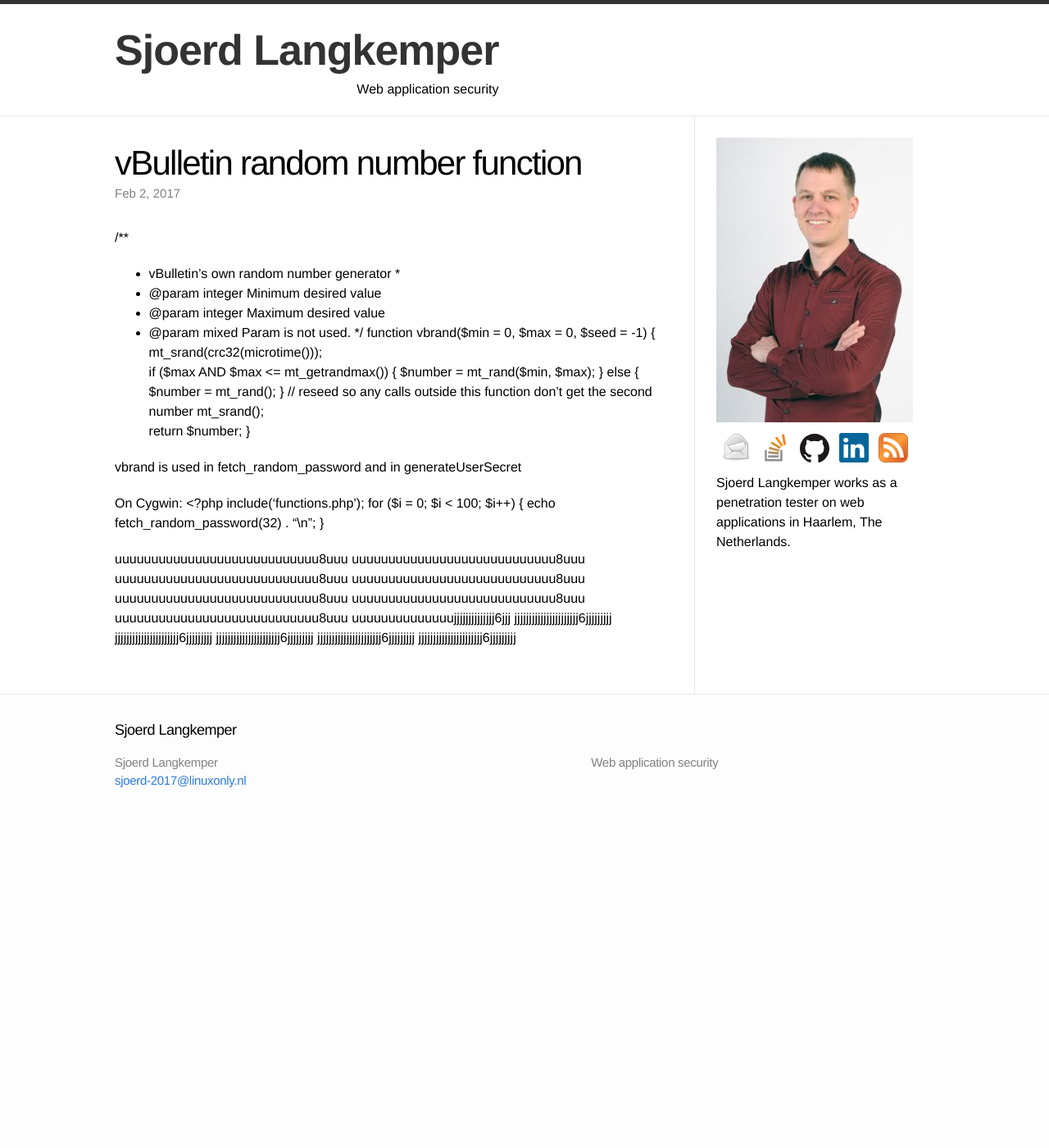
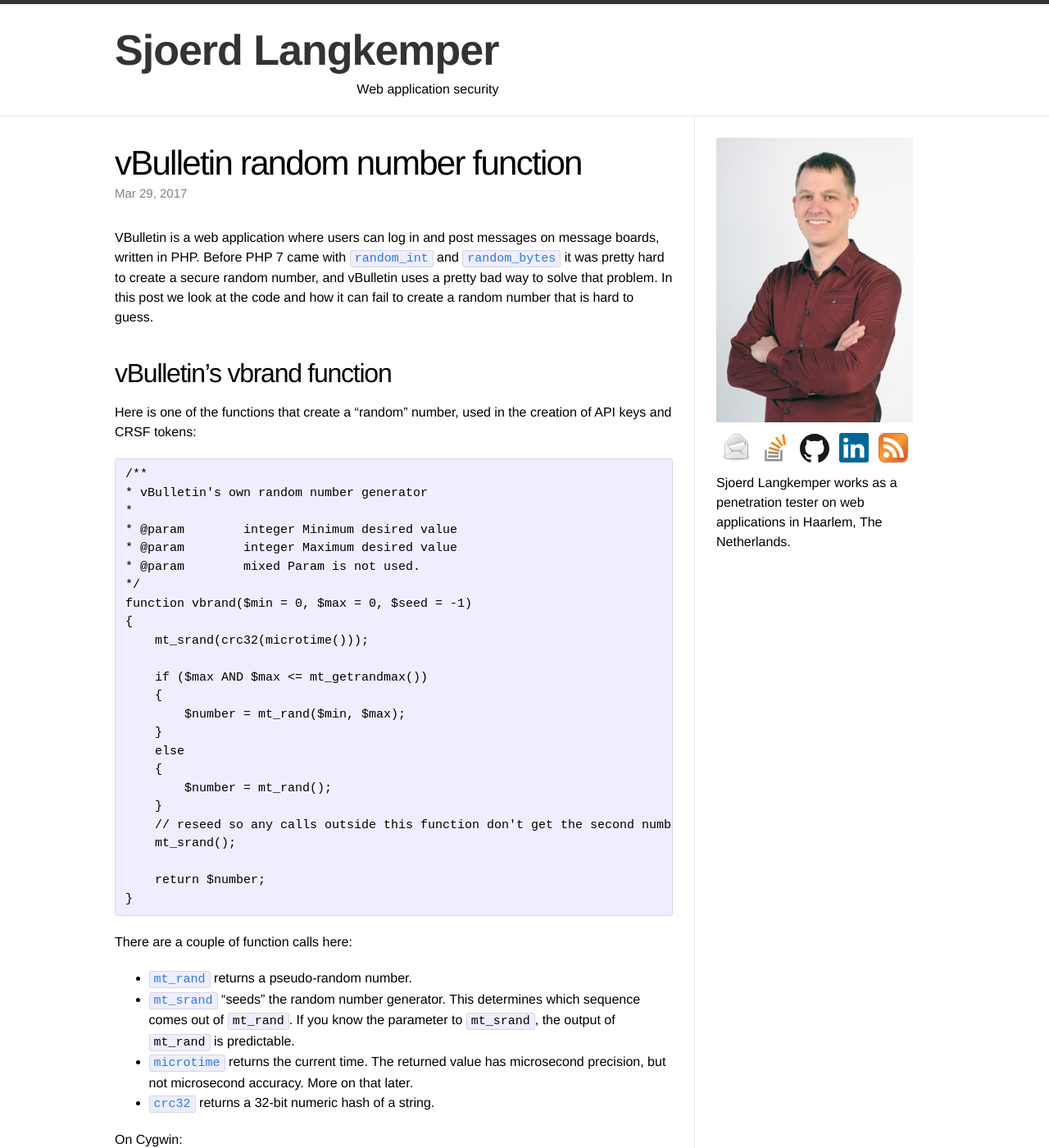
Before and after one commit to Sjord/Sjord.github.io, a Jekyll site: the page built from _posts/2017-02-02-vbulletin-random-number-function.md, in a window 1280 px wide and 1400 px high. Shown: the whole window at 82% size. Built offline with Jekyll 4.4.1, drawn with Linux system fonts in a browser that asks for light colours; some of the changed text lies outside the part shown.

Commit message:
List functions, indent code, add picture

```diff
--- a/_posts/2017-02-02-vbulletin-random-number-function.md
+++ b/_posts/2017-02-02-vbulletin-random-number-function.md
@@ -1,56 +1,68 @@
 ---
 layout: post
 title: "vBulletin random number function"
-thumbnail: TODO-240.jpg
-date: 2017-02-02
+thumbnail: bingo-wood-240.jpg
+date: 2017-03-29
 ---
 
+VBulletin is a web application where users can log in and post messages on message boards, written in PHP. Before PHP 7 came with [`random_int`](http://php.net/manual/en/function.random-int.php) and [`random_bytes`](http://php.net/manual/en/function.random-bytes.php) it was pretty hard to create a secure random number, and vBulletin uses a pretty bad way to solve that problem. In this post we look at the code and how it can fail to create a random number that is hard to guess.
 
-/**
-* vBulletin's own random number generator
-*
-* @param	integer	Minimum desired value
-* @param	integer	Maximum desired value
-* @param	mixed Param is not used.
-*/
-function vbrand($min = 0, $max = 0, $seed = -1)
-{
-	mt_srand(crc32(microtime()));
+## vBulletin's vbrand function
 
-	if ($max AND $max <= mt_getrandmax())
-	{
-		$number = mt_rand($min, $max);
-	}
-	else
-	{
-		$number = mt_rand();
-	}
-	// reseed so any calls outside this function don't get the second number
-	mt_srand();
+Here is one of the functions that create a "random" number, used in the creation of API keys and CRSF tokens:
 
-	return $number;
-}
+    /**
+    * vBulletin's own random number generator
+    *
+    * @param	integer	Minimum desired value
+    * @param	integer	Maximum desired value
+    * @param	mixed Param is not used.
+    */
+    function vbrand($min = 0, $max = 0, $seed = -1)
+    {
+        mt_srand(crc32(microtime()));
 
-vbrand is used in fetch_random_password and in generateUserSecret
+        if ($max AND $max <= mt_getrandmax())
+        {
+            $number = mt_rand($min, $max);
+        }
+        else
+        {
+            $number = mt_rand();
+        }
+        // reseed so any calls outside this function don't get the second number
+        mt_srand();
+
+        return $number;
+    }
+
+There are a couple of function calls here:
+
+* [`mt_rand`](http://php.net/manual/en/function.mt-rand.php) returns a pseudo-random number.
+* [`mt_srand`](http://php.net/manual/en/function.mt-srand.php) "seeds" the random number generator. This determines which sequence comes out of `mt_rand`. If you know the parameter to `mt_srand`, the output of `mt_rand` is predictable.
+* [`microtime`](http://php.net/manual/en/function.microtime.php) returns the current time. The returned value has microsecond precision, but not microsecond accuracy. More on that later.
+* [`crc32`](http://php.net/manual/en/function.crc32.php) returns a 32-bit numeric hash of a string.
+
 
 
 On Cygwin:
-<?php
-include('functions.php');
-for ($i = 0; $i < 100; $i++) {
-    echo fetch_random_password(32) . "\n";
+
+    <?php
+    include('functions.php');
+    for ($i = 0; $i < 100; $i++) {
+        echo fetch_random_password(32) . "\n";
     }
 
-uuuuuuuuuuuuuuuuuuuuuuuuuuuu8uuu
-uuuuuuuuuuuuuuuuuuuuuuuuuuuu8uuu
-uuuuuuuuuuuuuuuuuuuuuuuuuuuu8uuu
-uuuuuuuuuuuuuuuuuuuuuuuuuuuu8uuu
-uuuuuuuuuuuuuuuuuuuuuuuuuuuu8uuu
-uuuuuuuuuuuuuuuuuuuuuuuuuuuu8uuu
-uuuuuuuuuuuuuuuuuuuuuuuuuuuu8uuu
-uuuuuuuuuuuuuujjjjjjjjjjjjjj6jjj
-jjjjjjjjjjjjjjjjjjjjjj6jjjjjjjjj
-jjjjjjjjjjjjjjjjjjjjjj6jjjjjjjjj
-jjjjjjjjjjjjjjjjjjjjjj6jjjjjjjjj
-jjjjjjjjjjjjjjjjjjjjjj6jjjjjjjjj
-jjjjjjjjjjjjjjjjjjjjjj6jjjjjjjjj
+    uuuuuuuuuuuuuuuuuuuuuuuuuuuu8uuu
+    uuuuuuuuuuuuuuuuuuuuuuuuuuuu8uuu
+    uuuuuuuuuuuuuuuuuuuuuuuuuuuu8uuu
+    uuuuuuuuuuuuuuuuuuuuuuuuuuuu8uuu
+    uuuuuuuuuuuuuuuuuuuuuuuuuuuu8uuu
+    uuuuuuuuuuuuuuuuuuuuuuuuuuuu8uuu
+    uuuuuuuuuuuuuuuuuuuuuuuuuuuu8uuu
+    uuuuuuuuuuuuuujjjjjjjjjjjjjj6jjj
+    jjjjjjjjjjjjjjjjjjjjjj6jjjjjjjjj
+    jjjjjjjjjjjjjjjjjjjjjj6jjjjjjjjj
+    jjjjjjjjjjjjjjjjjjjjjj6jjjjjjjjj
+    jjjjjjjjjjjjjjjjjjjjjj6jjjjjjjjj
+    jjjjjjjjjjjjjjjjjjjjjj6jjjjjjjjj
```
Also changed, not shown: images/bingo-wood-240.jpg (added).
